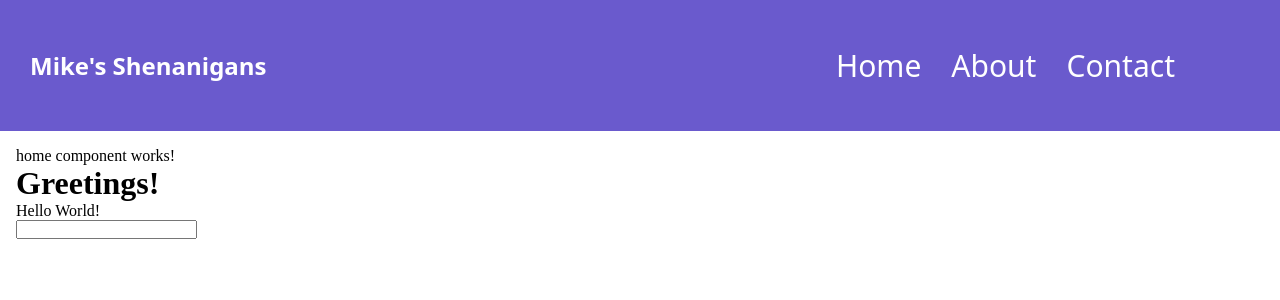
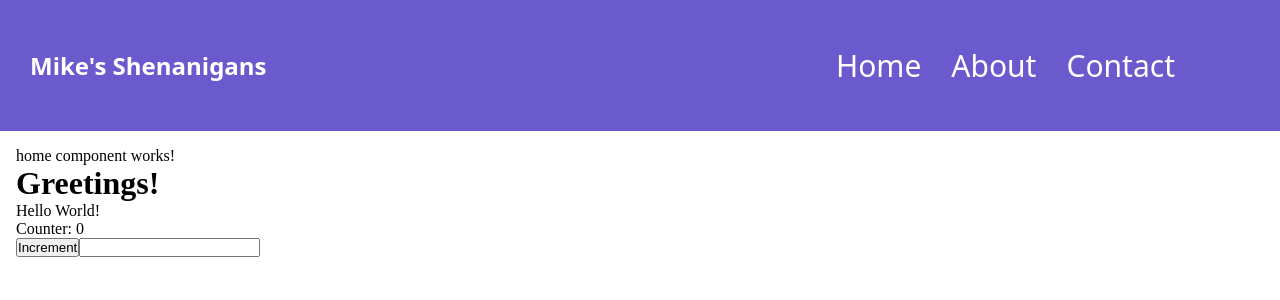
Before and after one commit to MichalBe996/First-Ng-App, an Angular app: page / in a window 1280 px wide. Shown: the top 300 px of the page. Built offline with nearby package versions, Linux system fonts and the light colour scheme.

Commit message:
experimenting with functions

```diff
--- a/src/app/components/greeting/greeting.html
+++ b/src/app/components/greeting/greeting.html
@@ -1,2 +1,4 @@
 <h1>Greetings!</h1>
 <p>{{message()}}</p>
+<p>Counter: {{counter()}}</p>
+<button onclick="console.log(`${counter()}`)">Increment</button>
--- a/src/app/components/greeting/greeting.ts
+++ b/src/app/components/greeting/greeting.ts
@@ -8,5 +8,6 @@ import { Component, input } from '@angular/core';
 })
 export class Greeting {
   message = input("Default greeting message");
+  counter = input(13)
 
 }
--- a/src/app/home/home.html
+++ b/src/app/home/home.html
@@ -1,3 +1,3 @@
 <p>home component works!</p>
-<app-greeting [message]="homeMessage()"/>
+<app-greeting [message]="homeMessage()" [counter]=counterMessage() (keyUp)="incrementCounter"/>
 <input type="text" (keyup)="keyUpHandler($event)">
--- a/src/app/home/home.ts
+++ b/src/app/home/home.ts
@@ -8,9 +8,14 @@ import { Greeting } from '../components/greeting/greeting';
   styleUrl: './home.scss'
 })
 export class Home {
+  counter = 0
   homeMessage = signal("Hello World!")
+  counterMessage = signal(this.counter);
   keyUpHandler(event: KeyboardEvent){
     console.log(`User pressed the ${event.key} key`)
   }
+  incrementCounter(count: number){
+    console.log("button clicked")
+  }
 
 }
```
